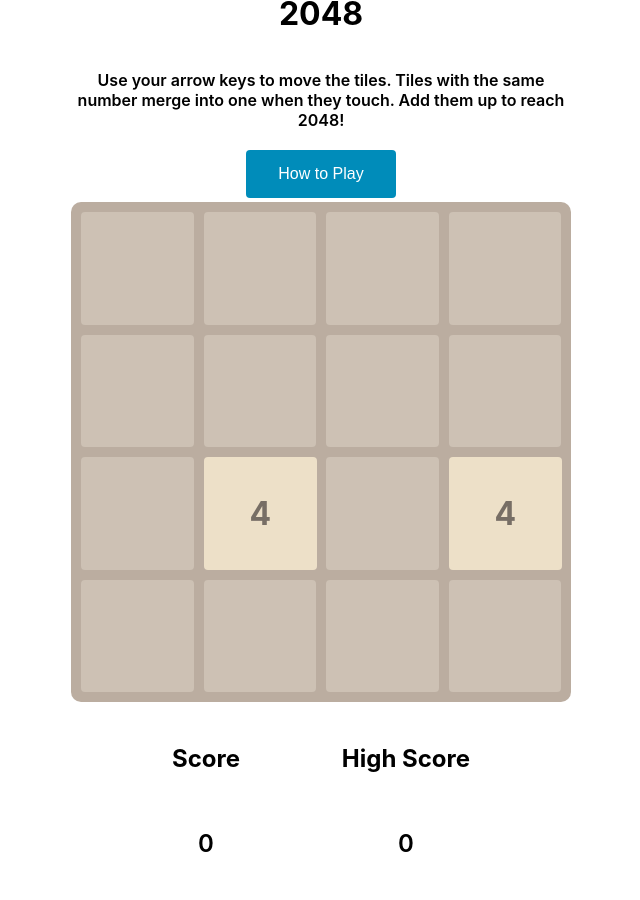
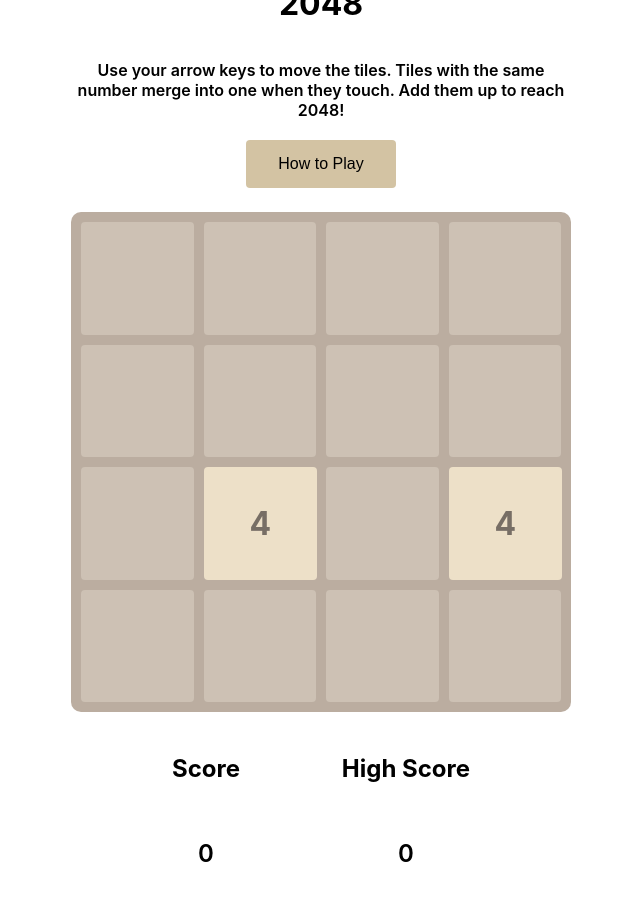
Before and after one commit to Janell-Huyck/2048-game, a React (Create React App) app: page / in a window 1280 px wide. Shown: the whole page, without its empty margins (319-959 px from the left). Built offline with nearby package versions, Linux system fonts and the light colour scheme.

Commit message:
Fixed instructions button color

```diff
--- a/src/components/button/button.styles.css
+++ b/src/components/button/button.styles.css
@@ -1,8 +1,8 @@
 /* Button.css */
 .custom-button {
-    background-color: #008CBA; /* Blue color */
+    background-color: #D3C3A3;
     border: none;
-    color: white;
+    color: black;
     padding: 15px 32px;
     text-align: center;
     text-decoration: none;
@@ -14,5 +14,5 @@
   }
 
   .custom-button:hover {
-    background-color: #007B9A; /* Darker blue when hovered */
+    background-color: #E2CDBA;
   }
--- a/src/pages/home/home.component.jsx
+++ b/src/pages/home/home.component.jsx
@@ -17,6 +17,7 @@ const { gameState } = useContext(GameContext);
             <h1>2048</h1>
             <p>Use your arrow keys to move the tiles. Tiles with the same number merge into one when they touch. Add them up to reach 2048!</p>
             <Button label="How to Play" onClick={() => setShowInstructionModal(true)}/>
+            <br/>
             {showInstructionModal && <InstructionModal onClose={() => setShowInstructionModal(false)} />}
             <Grid/>
             <ScoreBoard />
```
